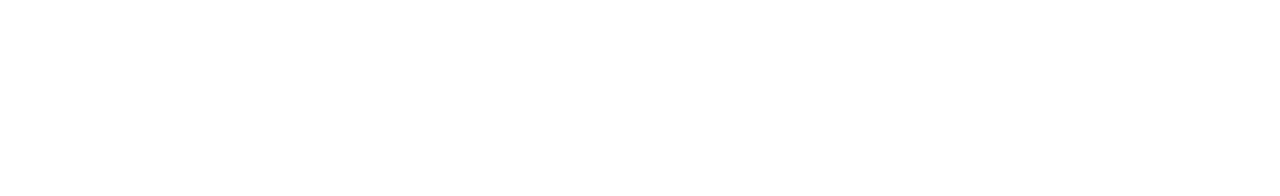
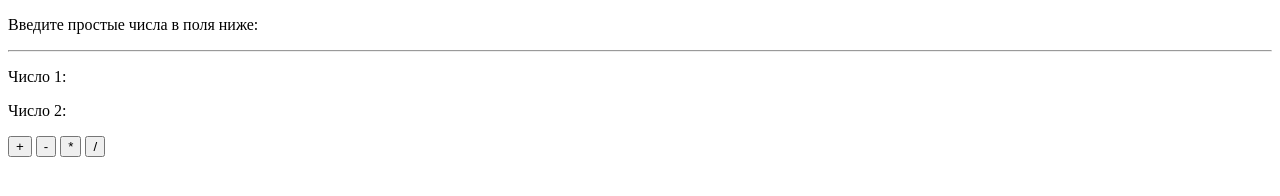
Before and after one commit to Sain070-tsk/calc1, a plain HTML site: page index.html in a window 1280 px wide. Drawn offline with Linux system fonts and the light colour scheme.

Commit message:
Update index.html

```diff
--- a/index.html
+++ b/index.html
@@ -6,6 +6,13 @@
 	<script src="script.js" defer> </script>
 </head>
 <body>
-
+<p>Введите простые числа в поля ниже:</p>
+<hr>
+<p>Число 1:</p>
+<p>Число 2:</p>
+<button>+</button>
+<button>-</button>
+<button>*</button>
+<button>/</button>
 </body>
 </html>
```
